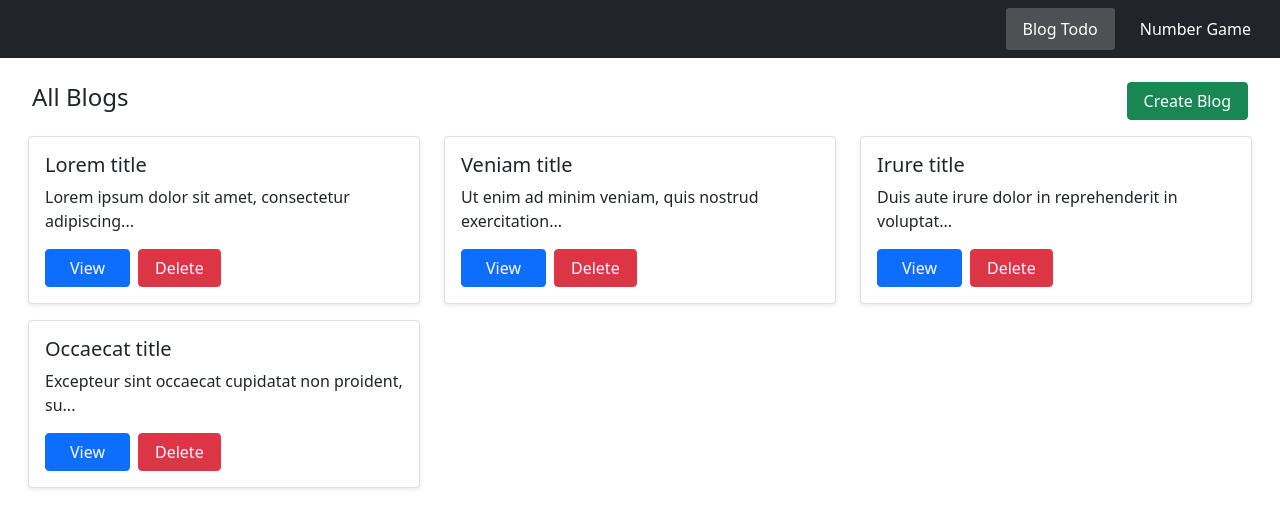
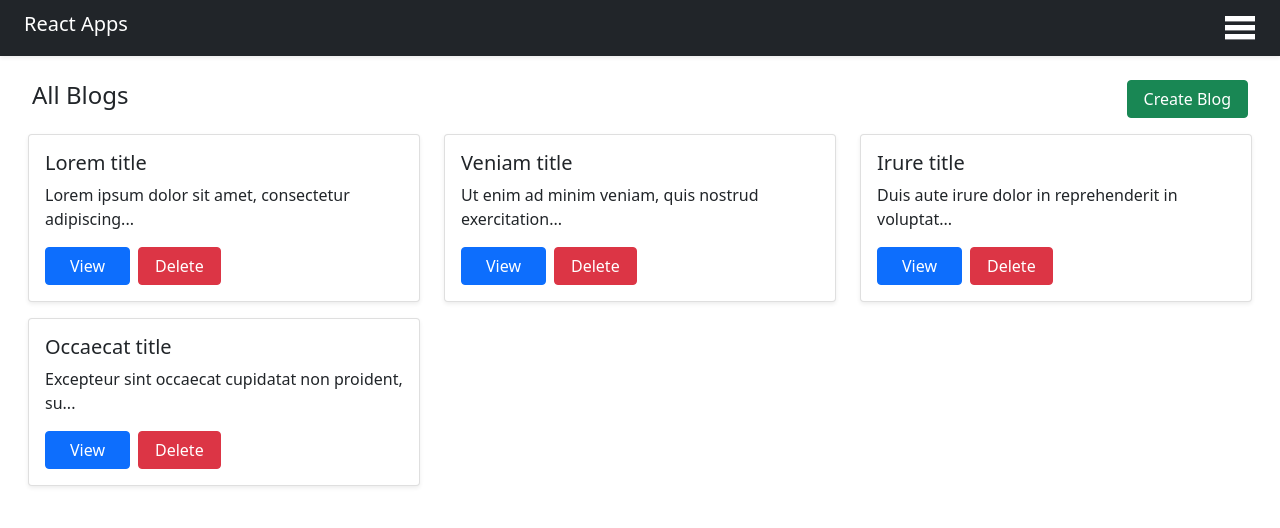
Before and after one commit to maulik46/react-blog, a React (Create React App) app: page / in a window 1280 px wide. Shown: the top 528 px of the page. Built offline with nearby package versions, Linux system fonts and the light colour scheme.

Commit message:
new changes and sidebar added

```diff
--- a/src/App.js
+++ b/src/App.js
@@ -9,7 +9,6 @@ export default function App() {
     return (
         <React.Fragment>
             <Navbar />
-            {/* <Index /> */}
         </React.Fragment>
     );
 }
--- a/src/assets/css/index.css
+++ b/src/assets/css/index.css
@@ -9,6 +9,9 @@ body {
 
 .set-model-with {
     width: 600px !important;
+}
+.logoHeading a {
+    text-decoration: none;
 }
 
 .nav-item a {
@@ -22,9 +25,27 @@ body {
 .nav-item a.active .nav-link {
     background-color: rgba(255, 255, 255, 0.2);
 }
+.topNavigation {
+    z-index: 1;
+}
+
+.mySidebar {
+    width: 300px;
+    background-color: var(--bs-gray-dark);
+    padding: 10px;
+    position: fixed;
+    height: 100vh;
+    z-index: 3;
+    top: 0px;
+    left: 0px;
+}
 
 @media screen and (max-width: 700px) {
     .set-model-with {
         width: 340px !important;
     }
+
+    .mySidebar {
+        width: 300px;
+    }
 }
--- a/src/components/Navbar.js
+++ b/src/components/Navbar.js
@@ -1,40 +1,45 @@
-import React from "react";
+import React, { useState } from "react";
 import { BrowserRouter as Router, NavLink } from "react-router-dom";
 
 import RouterLinks from "../RouterLinks";
+import Sidebar from "./Sidebar";
 
 function Navbar() {
+    let [isShowMenu, showMenu] = useState(false);
+
     return (
         <>
             <Router>
-                <div className="navbar justify-content-end bg-dark p-2 flex-wrap">
-                    {/* <div className="m-2">
-                        <h5 className="text-white ">My Blogs</h5>
-                    </div> */}
-                    <ul className="nav">
-                        <li className="nav-item mx-1">
-                            <NavLink to="/" exact activeClassName="active">
-                                <button className="nav-link text-white btn btn-link shadow-none rounded-1">
-                                    Blog Todo
-                                </button>
-                            </NavLink>
-                        </li>
-                        <li className="nav-item mx-1">
-                            <NavLink to="/number-game">
-                                <button className="nav-link text-white btn btn-link shadow-none rounded-1">
-                                    Number Game
-                                </button>
-                            </NavLink>
-                        </li>
-                        {/* <li className="nav-item mx-1">
-                            <NavLink to="/contact-us">
-                                <button className="nav-link text-white btn btn-link shadow-none rounded-1">
-                                    Contact us
-                                </button>
-                            </NavLink>
-                        </li> */}
-                    </ul>
-                </div>
+                <nav className="navbar bg-dark p-2 flex-wrap position-sticky top-0 topNavigation shadow-sm">
+                    <div className="logoHeading">
+                        <NavLink to="/" exact>
+                            <h5 className="text-white px-3 py-1">React Apps</h5>
+                        </NavLink>
+                    </div>
+                    <div>
+                        <button
+                            className="btn btn-sm shadow-none px-3"
+                            onClick={() => showMenu((isShowMenu = !isShowMenu))}
+                        >
+                            <svg
+                                fill="#ffffff"
+                                viewBox="0 0 100 80"
+                                width="30"
+                                height="30"
+                            >
+                                <rect width="100" height="18"></rect>
+                                <rect y="30" width="100" height="18"></rect>
+                                <rect y="60" width="100" height="18"></rect>
+                            </svg>
+                        </button>
+                    </div>
+                </nav>
+                {isShowMenu && (
+                    <Sidebar
+                        onClickMenu={() => showMenu((isShowMenu = !isShowMenu))}
+                        onCloseMenu={(isClose) => showMenu(isClose)}
+                    />
+                )}
 
                 <RouterLinks />
             </Router>
--- /dev/null
+++ b/src/components/Sidebar.js
@@ -0,0 +1,71 @@
+import React from "react";
+import { NavLink } from "react-router-dom";
+
+export default function Sidebar({ onClickMenu, onCloseMenu }) {
+    return (
+        <>
+            <div className="mySidebar overflow-auto">
+                <ul className="nav flex-column">
+                    <li className="nav-item d-block d-sm-none">
+                        <button
+                            className="nav-link text-white btn btn-link shadow-none rounded-2"
+                            onClick={() => {
+                                onCloseMenu(false);
+                            }}
+                        >
+                            <svg
+                                viewBox="0 0 24 24"
+                                preserveAspectRatio="xMidYMid meet"
+                                style={{
+                                    fill: "#ffffff",
+                                    verticalAlign: "middle",
+                                    width: "25px",
+                                    height: "25px",
+                                }}
+                                data-reactid=".0.b.$13.0.0"
+                            >
+                                <g data-reactid=".0.b.$13.0.0.0">
+                                    <path
+                                        d="M15.41 16.09l-4.58-4.59 4.58-4.59-1.41-1.41-6 6 6 6z"
+                                        data-reactid=".0.b.$13.0.0.0.0"
+                                    ></path>
+                                </g>
+                            </svg>
+                        </button>
+                    </li>
+                    <li className="nav-item my-1">
+                        <NavLink to="/" exact activeClassName="active">
+                            <button
+                                className="nav-link text-white btn btn-link shadow-none rounded-1 w-100 text-left"
+                                onClick={onClickMenu}
+                            >
+                                Blog Todo
+                            </button>
+                        </NavLink>
+                    </li>
+                    <li className="nav-item my-1">
+                        <NavLink to="/number-game">
+                            <button
+                                className="nav-link text-white btn btn-link shadow-none rounded-1 w-100"
+                                onClick={onClickMenu}
+                            >
+                                Number Game
+                            </button>
+                        </NavLink>
+                    </li>
+                </ul>
+            </div>
+            <div
+                className="vh-100 position-fixed w-100"
+                onClick={() => {
+                    onCloseMenu(false);
+                }}
+                style={{
+                    top: "0px",
+                    zIndex: "1",
+                    backgroundColor: "rgba(0,0,0,0.6)",
+                }}
+            ></div>
+        </>
+    );
+}
```
Also changed, not shown: public/manifest.json.
